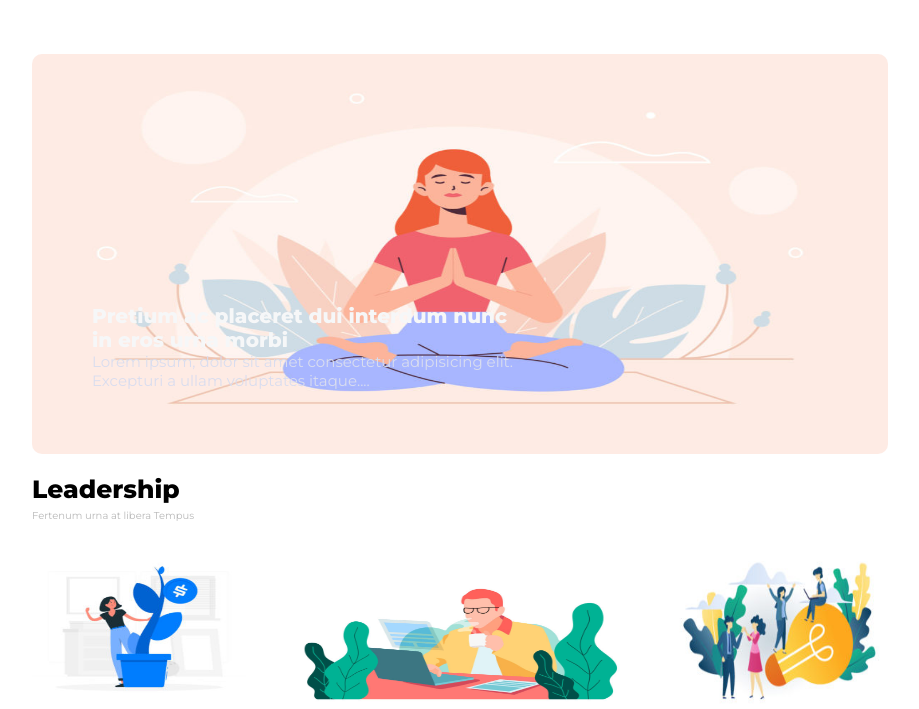
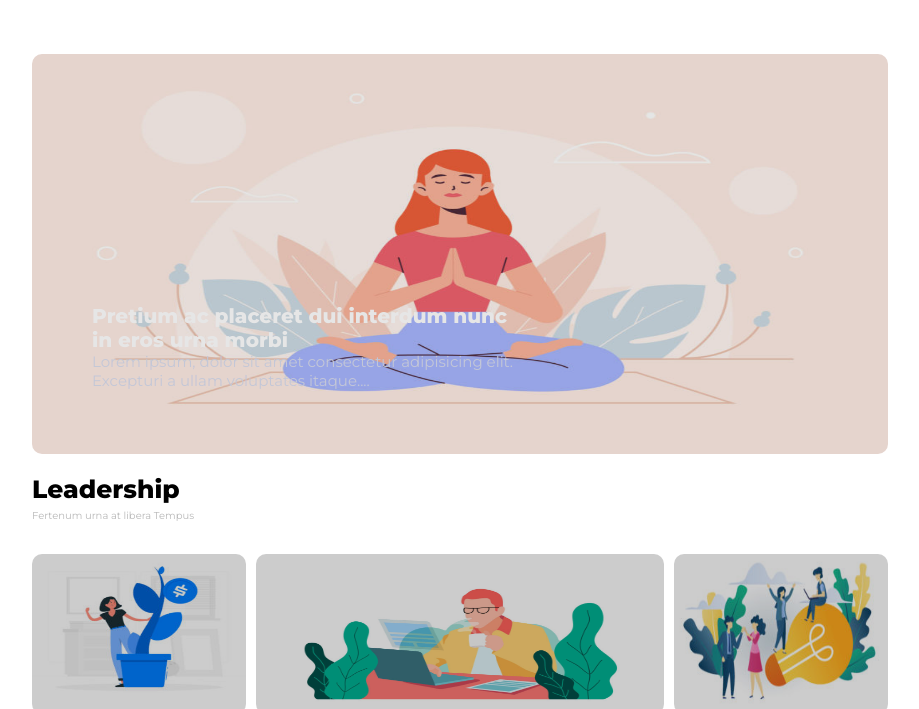
Before and after one commit to EdoardoRagazzi/htmlcss-wp, a plain HTML site: page index.html in a window 1280 px wide. Shown: the part 176-885 px from the top of the page, without its empty margins (180-1099 px from the left). Drawn offline with Linux system fonts and the light colour scheme.

Commit message:
fine progetto

```diff
--- a/css/style.css
+++ b/css/style.css
@@ -56,13 +56,15 @@ a {
     background-image: url(/img/banner.jpg);
     background-size: 100% 100%;
     border-radius: 10px;
+    filter: brightness(90%);
 
 }
 h3{
     font-size: 20px;
-    color:#F6F7F8;
+    color:white;
     padding-top: 250px;
     padding-left: 60px;
+    filter: none;
 }
 p{
     color: #D9DDEF;
@@ -113,6 +115,7 @@ span{
     height: 50%;
     width: 100%;
     border-radius: 10px;
+    filter: brightness(80%);
 
 }
 .imageright{
@@ -121,12 +124,14 @@ span{
     height: 50%;
     width: 100%;
     border-radius: 10px;
+    filter: brightness(80%);
 }
 .imagecenter{
     background-image: url(/img/banner-2.jpg);
     background-size: 100% 100%;
     height: 50%;
     border-radius: 10px;
+    filter: brightness(80%);
 }
 .sezione2 p{
     padding-left: 3px;
```
